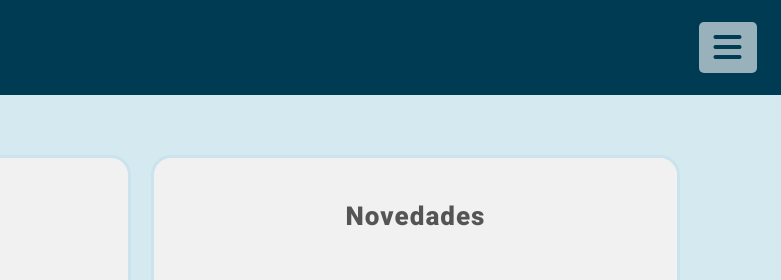
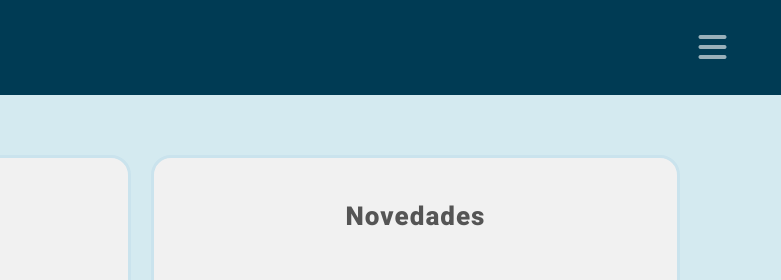
Before and after one commit to ElyRod85/SampleInfoLEG, a plain HTML site: page sample-infoleg.html in a window 1280 px wide. Shown: the top 280 px of the page, 499-1280 px from the left. Drawn offline with Linux system fonts and the light colour scheme.

Commit message:
Update sample-infoleg.css

```diff
--- a/sample-infoleg.css
+++ b/sample-infoleg.css
@@ -244,10 +244,7 @@ main strong {
   }
 
   .nav4 i {
-    padding: 25px 15px;
-    color: #003b54;
-    background-color: rgba(255, 255, 255, 0.6);
-    border-radius: 5px;
+    color: rgba(255, 255, 255, 0.6);
     cursor: pointer;
   }
 
```
